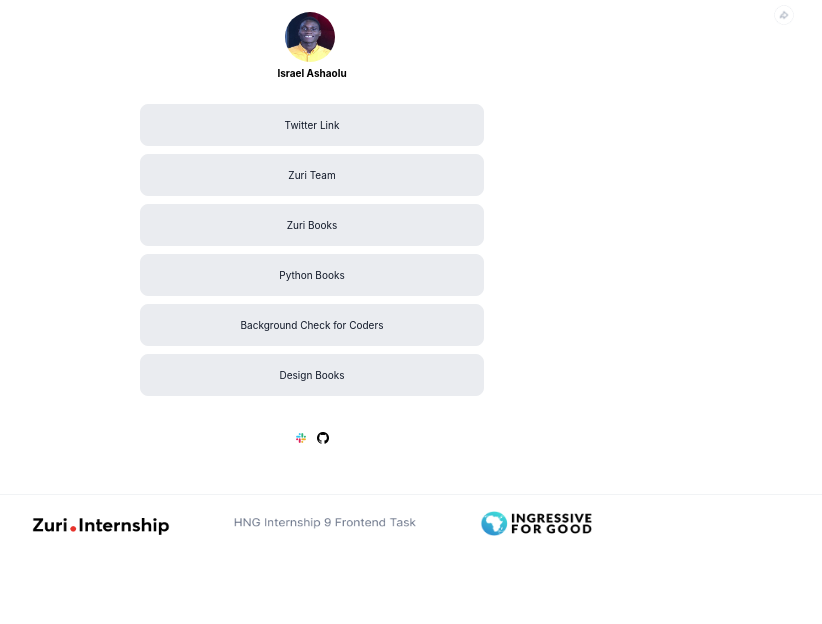
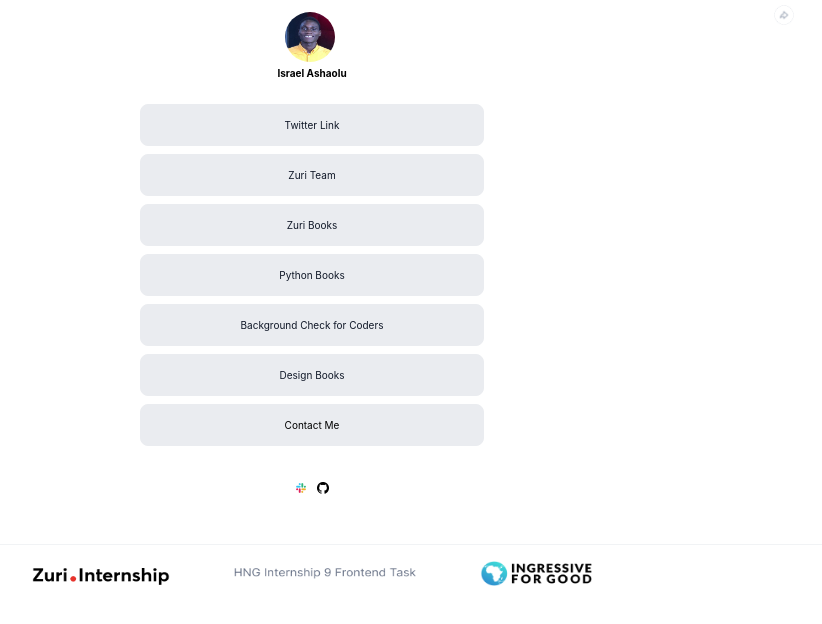
Before and after one commit to Arkorede/linktree-task, a React (Create React App) app: page / in a window 1280 px wide. Shown: the top 624 px of the page, without its empty margins (328-1150 px from the left). Built offline with nearby package versions, Linux system fonts and the light colour scheme.

Commit message:
add: Contact anchor tag

```diff
--- a/src/Components/Content.js
+++ b/src/Components/Content.js
@@ -11,6 +11,7 @@
       <a href="https://books.zuri.team/python-for-beginners?ref_id=<arkorede>" id="book__python" title="Buy Python for Beginner😊" className="text-link">Python Books</a>
       <a href="https://background.zuri.team/" id="pitch" title="Where you pitch a service for doing background checks on coders" className="text-link">Background Check for Coders</a>
       <a href="https://books.zuri.team/design-rules" id="book__design" title="Where you pitch the free design book offered by Zuri." className="text-link">Design Books</a>
+      <a id="contact" className="text-link">Contact Me</a>
     </div>
     <br />
     <br />
```
